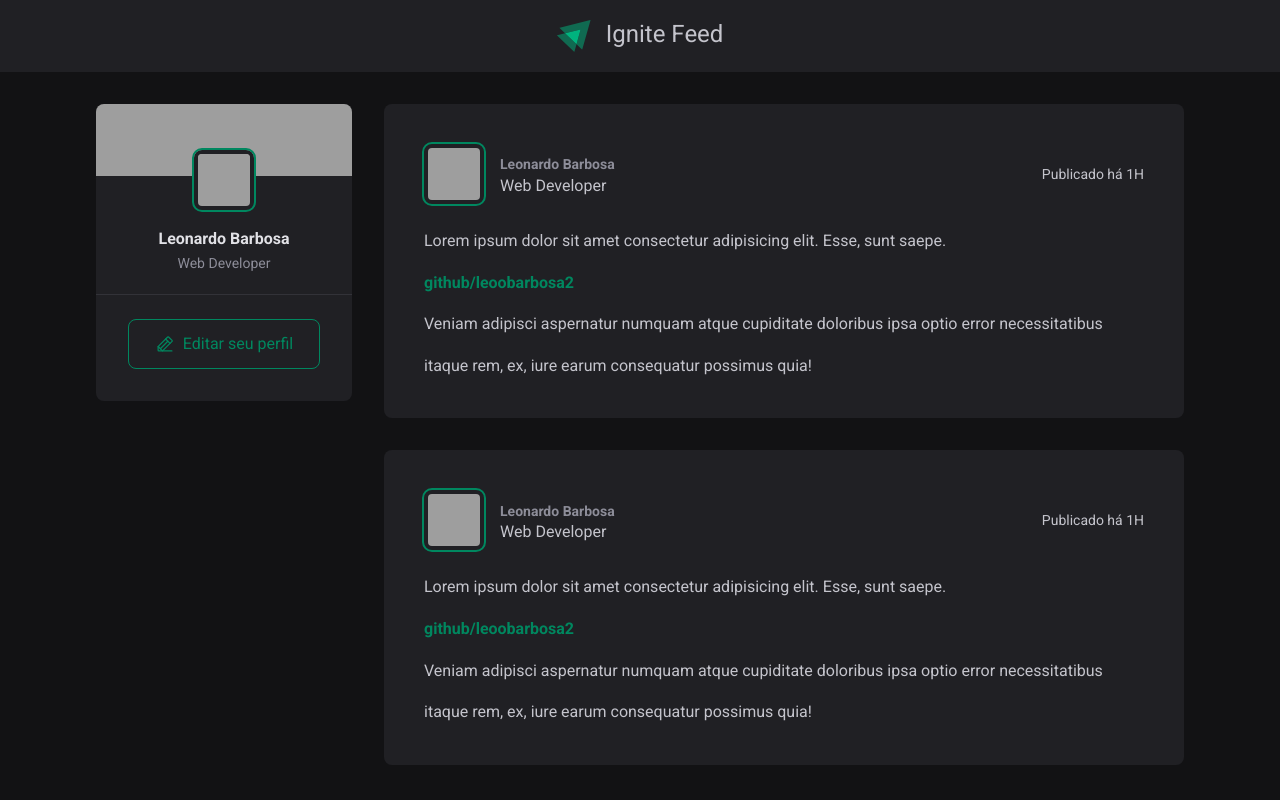
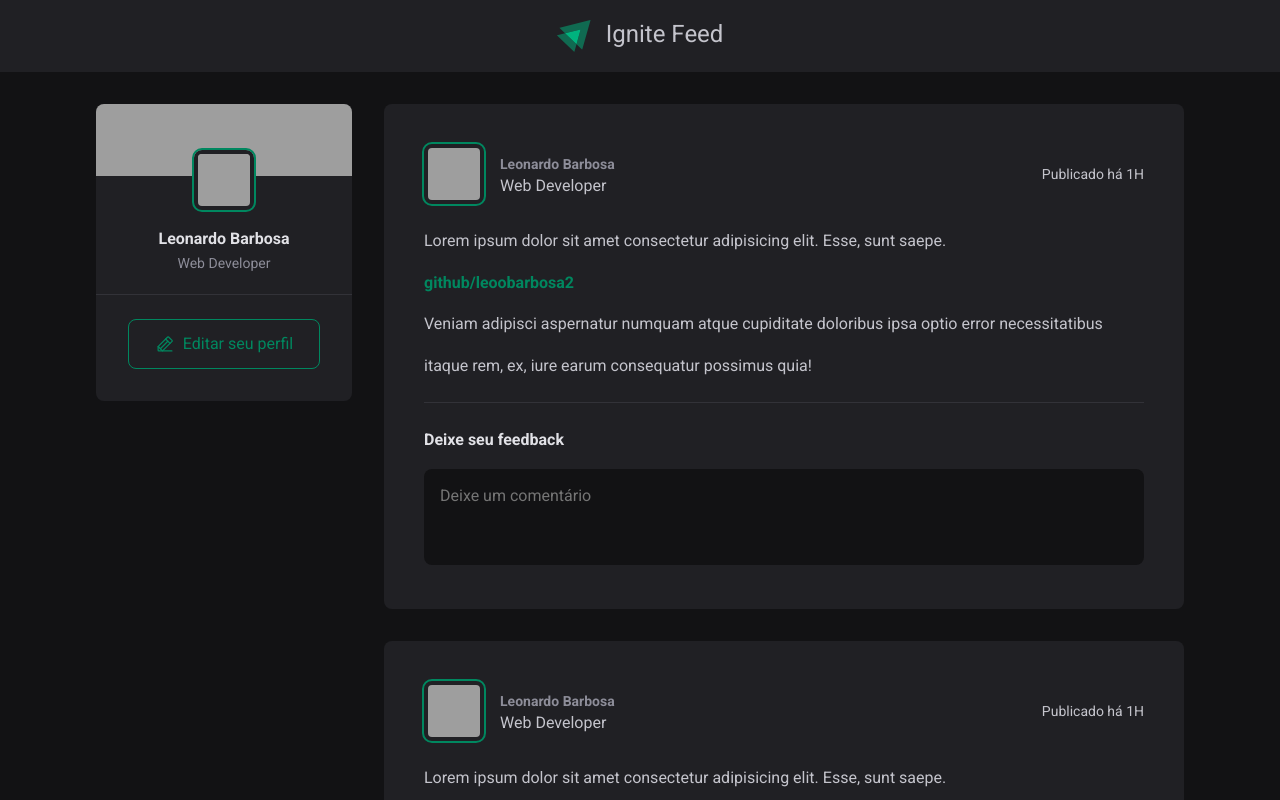
Before and after one commit to leoobarbosa2/ignite-2023, a React (Vite) app in the folder 01-vite-project/: page / in a window 1280 px wide. Shown: the top 800 px of the page. Built offline with nearby package versions, Linux system fonts and the light colour scheme; grey boxes are pictures that could not be loaded.

Commit message:
feat: Adding comment form to Post component

```diff
--- a/01-vite-project/src/components/Folder/Post.module.css
+++ b/01-vite-project/src/components/Post/Post.module.css
@@ -68,3 +68,56 @@
     font-size: 0.875rem;
     line-height: 1.6;
 }
+
+.commentForm {
+    width: 100%;
+    margin-top: 1.5rem;
+    padding-top: 1.5rem;
+    border-top: 1px solid var(--gray-600);
+}
+
+.commentForm > strong {
+    line-height: 1.6;
+    color: var(--gray-100);
+}
+
+.commentForm textarea {
+    width: 100%;
+    background: var(--gray-900);
+    border: 0;
+    resize: none;
+    height: 6rem;
+    border-radius: 8px;
+    color: var(--gray-100);
+    line-height: 1.4;
+    margin-top: 1rem;
+    padding: 1rem;
+}
+
+.commentForm footer {
+    visibility: hidden;
+    max-height: 0;
+}
+
+.commentForm:focus-within footer{
+    visibility: visible;
+    max-height: none;
+}
+
+.commentForm button[type=submit] {
+    padding: 1rem 1.5rem;
+    margin-top: 1rem;
+    border-radius: 8px;
+    border: 0;
+    background: var(--green-500);
+    color: var(--white);
+    font-weight: bold;
+    cursor: pointer;
+
+    transition: background-color 1s;
+
+}
+
+.commentForm button[type=submit]:hover {
+    background: var(--green-300);
+}
--- a/01-vite-project/src/components/Folder/index.jsx
+++ b/01-vite-project/src/components/Post/index.jsx
@@ -22,6 +22,16 @@
                     <p>itaque rem, ex, iure earum consequatur possimus quia!</p>
             </div>
 
+            <form className={styles.commentForm}>
+                <strong>Deixe seu feedback</strong>
+
+                <textarea placeholder='Deixe um comentário'/>
+
+            <footer>
+                <button type='submit'>Publicar</button>
+            </footer>
+            </form>
+
         </article>
     )
 }
--- a/01-vite-project/src/components/index.js
+++ b/01-vite-project/src/components/index.js
@@ -1,4 +1,4 @@
-import { Post } from './Folder';
+import { Post } from './Post';
 import { Header } from './Header';
 import { Sidebar } from './Sidebar';
 
```
